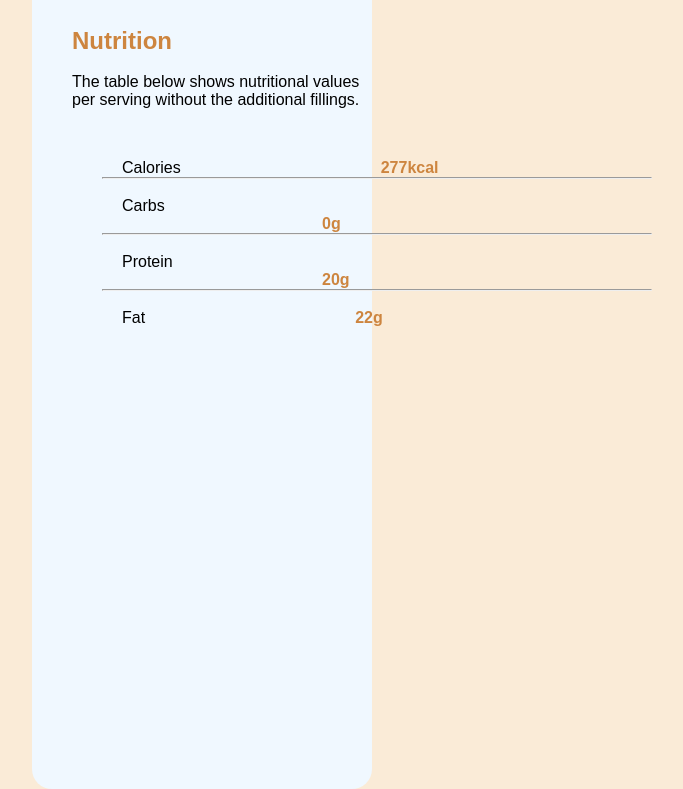
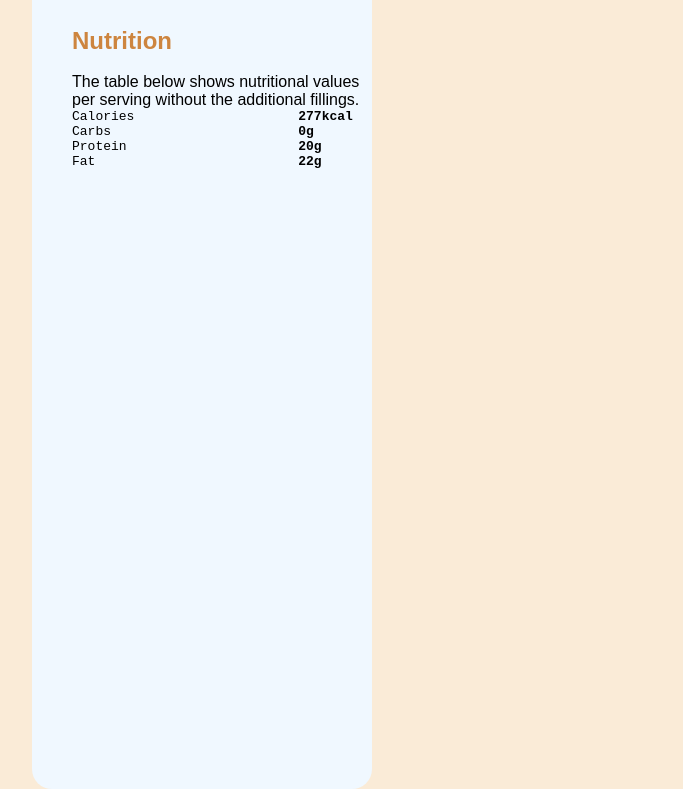
Before and after one commit to MohammedLuqman8688/Omlete, a plain HTML site: page index.html in a window 1280 px wide. Shown: the part 1811-2600 px from the top of the page, without its empty margins (438-1121 px from the left). Drawn offline with Linux system fonts and the light colour scheme; a web font is replaced by a local one.

Commit message:
Update index.html

```diff
--- a/index.html
+++ b/index.html
@@ -195,21 +195,12 @@ span{
             <h2>Nutrition</h2>
             <br>
             <p> The table below shows nutritional values per serving without the additional fillings. </p>
-            <div class="allspan">
-                <span>Calories</span><span class="span1"><b>277kcal</b></span>
-                <br>
-                <hr width="550px">
-                <br>
-                <span>Carbs </span><span class="span2"><b>0g</b></span>
-                <br>
-                <hr width="550px">
-                <br>
-                <span>Protein</span> <span class="span3"><b>20g</b></span>
-                <br>
-                <hr width="550px">
-                <br>
-                <span>Fat</span><span class="span4"><b>22g</b></span>
-                <br>
+            <div class="allpre">
+                <pre>Calories                     <b>277kcal</b></pre>
+                <pre>Carbs                        <b>0g</b></pre>
+                <pre>Protein                      <b>20g</b></pre>
+                <pre>Fat                          <b>22g</b></pre>
+
             </div>
 
         </section>
```
